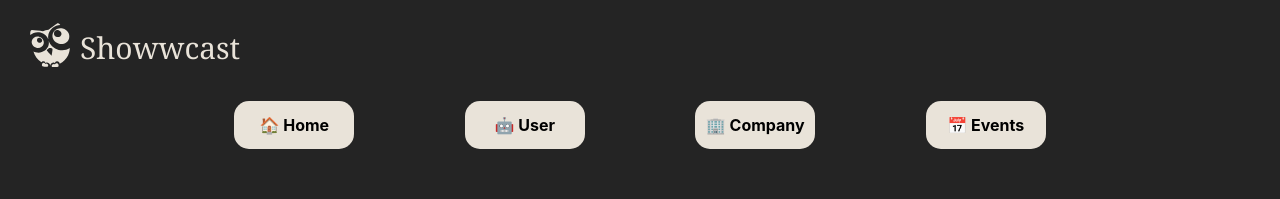
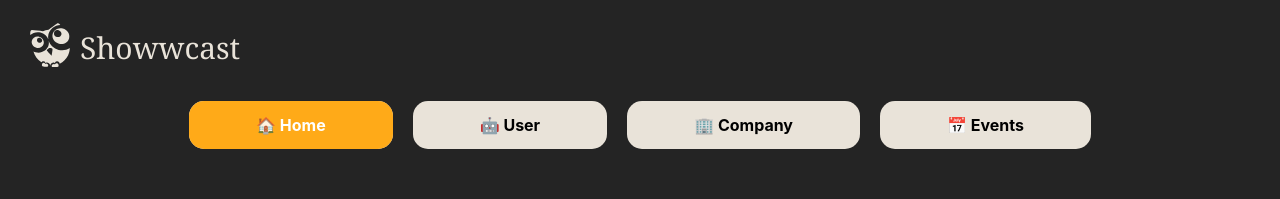
Before and after one commit to raibove/showwcast, a React (Vite) app: page / in a window 1280 px wide. Shown: the top 199 px of the page. Built offline with nearby package versions, Linux system fonts and the light colour scheme.

Commit message:
add active link in menu

```diff
--- a/src/Menu.css
+++ b/src/Menu.css
@@ -11,12 +11,33 @@
 
 .menu-item{
     text-align: center;
-    padding: 12px 10px;
     min-width: 100px;
     border-radius: 15px;
     cursor: pointer;
     font-weight: bold;
     background-color: #e9e3d9;
     color: black;
+    padding: 12px 10px;
     flex-grow: 1;
 }
+
+.menu-link {
+    display: block;
+    height: 100%;
+    width: 100%;
+    text-decoration: none;
+    color: inherit;
+  }
+
+.active-link {
+    display: block;
+    height: 100%;
+    width: 100%;
+    text-decoration: none;
+    color: inherit;
+    margin: -12px -10px;
+    padding: 12px 10px;
+    border-radius: 15px;
+    color: white;
+    background-color: #ffaa18;
+}
--- a/src/Menu.tsx
+++ b/src/Menu.tsx
@@ -1,30 +1,38 @@
-import { Link } from "react-router-dom";
+import { NavLink } from "react-router-dom";
 import "./Menu.css";
 
 export const Menu = () => {
   return (
     <nav>
       <ul className="menu-list">
-        <Link to="/" className="header-link">
         <li className="menu-item">
+          <NavLink  to="/" className={({ isActive, isPending }) =>
+    isPending ? "menu-link" : isActive ? "active-link" : "menu-link"
+  } >
             <span>🏠 Home</span>
+          </NavLink>
         </li>
-        </Link>
-        <Link to="/user" className="header-link">
         <li className="menu-item">
+          <NavLink to="/user" className={({ isActive, isPending }) =>
+    isPending ? "menu-link" : isActive ? "active-link" : "menu-link"
+  } >
             <span>🤖 User</span>
+          </NavLink>
         </li>
-        </Link>
-        <Link to="/company" className="header-link">
         <li className="menu-item">
+          <NavLink to="/company" className={({ isActive, isPending }) =>
+    isPending ? "menu-link" : isActive ? "active-link" : "menu-link"
+  } >
             <span>🏢 Company</span>
+          </NavLink>
         </li>
-        </Link>
-        <Link to="/events" className="header-link">
         <li className="menu-item">
+          <NavLink to="/events" className={({ isActive, isPending }) =>
+    isPending ? "menu-link" : isActive ? "active-link" : "menu-link"
+  } >
             <span>📅 Events</span>
+          </NavLink>
         </li>
-        </Link>
       </ul>
     </nav>
   );
```
Lines whose indentation alone changed are shown as unchanged.
